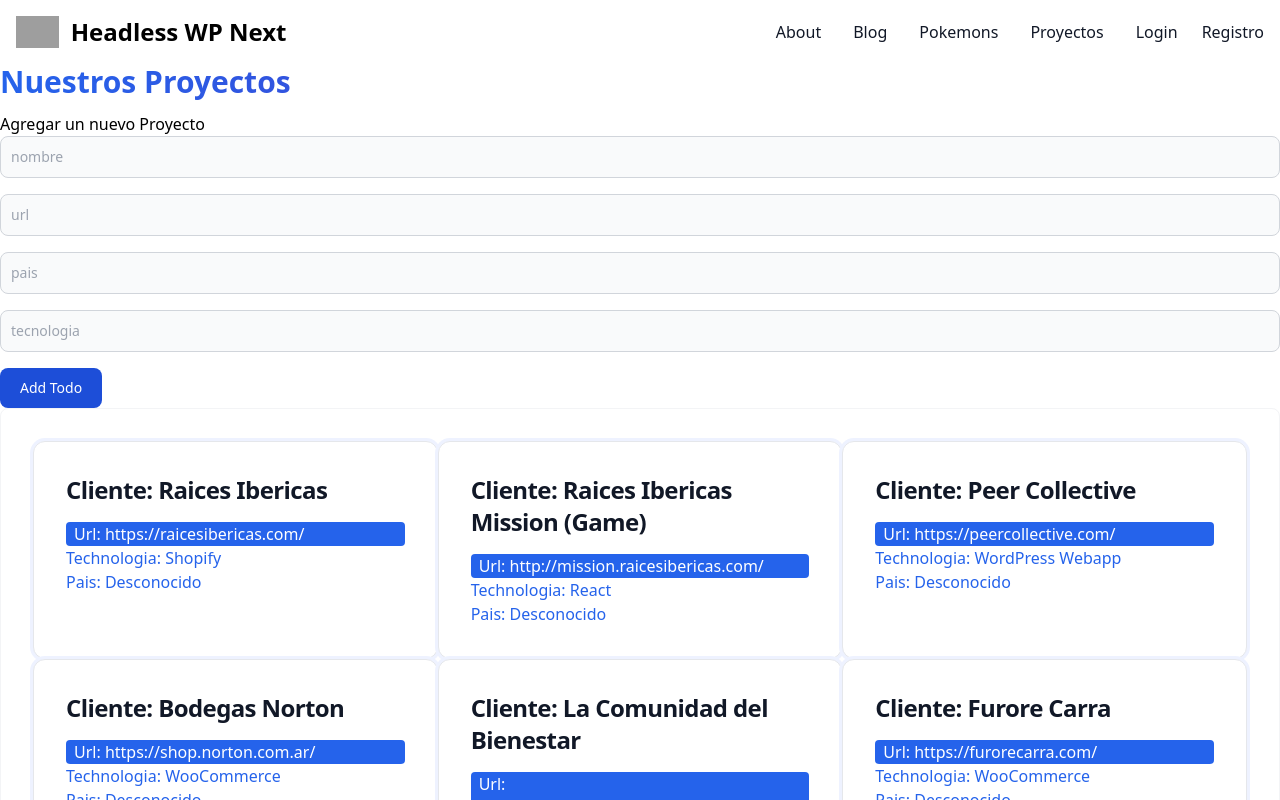
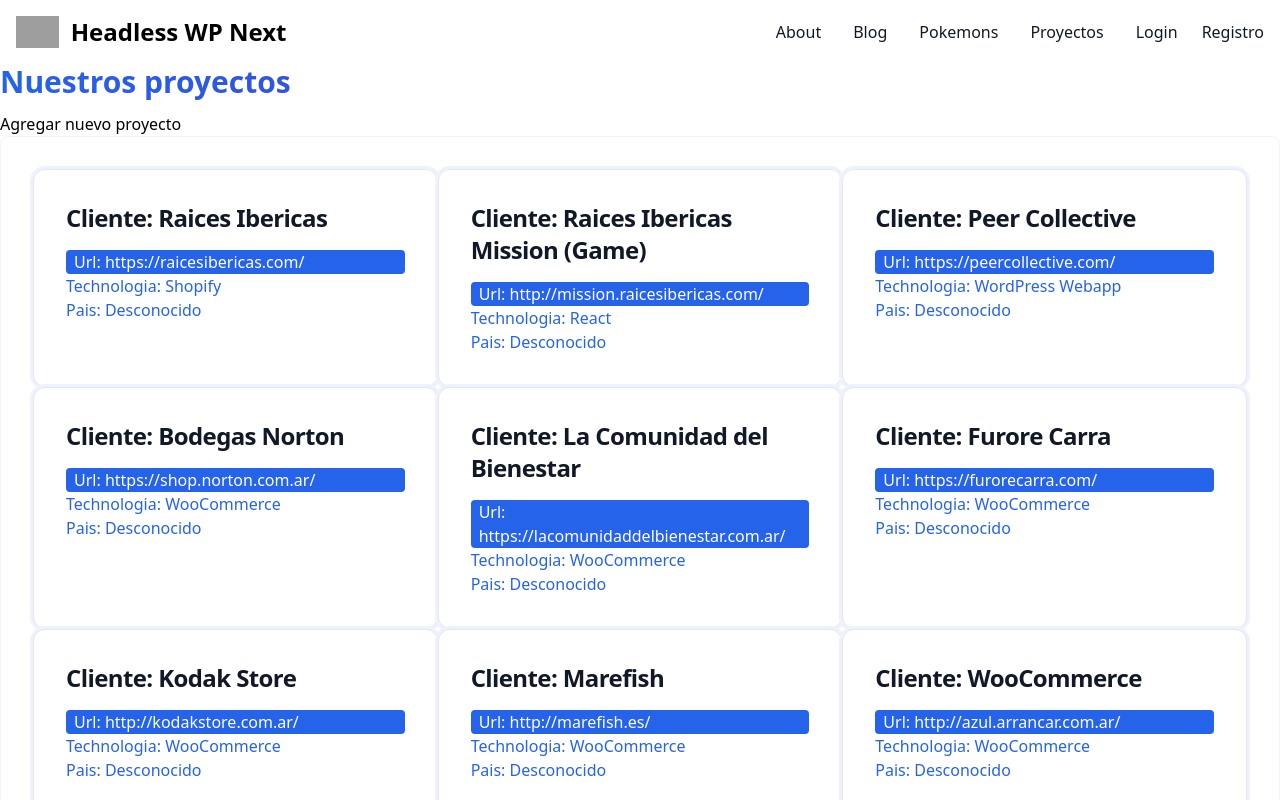
Before and after one commit to Guillef33/nextHeadlessWP, a Next.js app: page /proyectos in a window 1280 px wide. Shown: the top 800 px of the page. Built offline with nearby package versions, Linux system fonts and the light colour scheme; no server answers; grey boxes are pictures that could not be loaded.

Commit message:
Heading Component

```diff
--- a/src/app/about/page.js
+++ b/src/app/about/page.js
@@ -15,6 +15,7 @@
 } from "firebase/firestore";
 import AddEmpleados from "../components/about/AddEmpleados";
 import { db } from "../lib/Firebase";
+import Heading from "../components/proyectos/Heading";
 
 function About() {
   const [items, setItems] = useState([
@@ -69,12 +70,20 @@
   return (
     <div className="max-w-screen-xl mx-auto">
       <h1 className="text-3xl font-bold sm:text-4xl m-8">Sobre nosotros</h1>
+      <Heading title="Sobre nosotros" />
       <div className="grid grid-cols-3">
         {items.map((item, index) => {
           return (
-            <div className="bg-blue-50 block rounded-xl border border-gray-100 p-4 shadow-sm hover:border-gray-200 m-8 w-32 h-20" key={index}>
-              <h2 className="text-sm font-semibold leading-6 text-indigo-600">{item.nombre}</h2>
-              <h2 className="text-sm font-semibold leading-6 text-indigo-600">{item.puesto}</h2>
+            <div
+              className="bg-blue-50 block rounded-xl border border-gray-100 p-4 shadow-sm hover:border-gray-200 m-8 w-32 h-20"
+              key={index}
+            >
+              <h2 className="text-sm font-semibold leading-6 text-indigo-600">
+                {item.nombre}
+              </h2>
+              <h2 className="text-sm font-semibold leading-6 text-indigo-600">
+                {item.puesto}
+              </h2>
             </div>
           );
         })}
@@ -87,8 +96,6 @@
         /> */}
 
         <div>
-
-
           <div className="block rounded-xl border border-gray-800 p-8 shadow-xl transition hover:border-pink-500/10 hover:shadow-pink-500/10">
             <input
               type="text"
@@ -107,7 +114,12 @@
               }
             />
 
-            <button className="text-white bg-gradient-to-r from-cyan-400 via-cyan-500 to-cyan-600 hover:bg-gradient-to-br focus:ring-4 focus:outline-none focus:ring-cyan-300 dark:focus:ring-cyan-800 shadow-lg shadow-cyan-500/50 dark:shadow-lg dark:shadow-cyan-800/80 font-medium rounded-lg text-sm px-5 py-2.5 text-center mr-2 mb-2" onClick={addItem}>Add Empleado</button>
+            <button
+              className="text-white bg-gradient-to-r from-cyan-400 via-cyan-500 to-cyan-600 hover:bg-gradient-to-br focus:ring-4 focus:outline-none focus:ring-cyan-300 dark:focus:ring-cyan-800 shadow-lg shadow-cyan-500/50 dark:shadow-lg dark:shadow-cyan-800/80 font-medium rounded-lg text-sm px-5 py-2.5 text-center mr-2 mb-2"
+              onClick={addItem}
+            >
+              Add Empleado
+            </button>
           </div>
         </div>
       </div>
--- /dev/null
+++ b/src/app/components/proyectos/Heading.js
@@ -0,0 +1,9 @@
+function Heading(props) {
+  return (
+    <h1 className="mb-3 text-3xl font-extrabold text-gray-900 dark:text-white md:text-3xl lg:text-3xl text-transparent bg-clip-text bg-gradient-to-r to-violet-800 from-blue-600">
+      {props.title}
+    </h1>
+  );
+}
+
+export default Heading;
--- /dev/null
+++ b/src/app/proyectos/add-proyectos/page.js
@@ -0,0 +1,51 @@
+"use client";
+
+import Navbar from "../../components/Navbar";
+import React, { useState, useEffect } from "react";
+import AddProyecto from "../../components/proyectos/AddProyecto";
+import { Proyectos } from "../../components/proyectos/List";
+
+function AddProyectosPage({}) {
+  const [proyectos, setProyectos] = useState(Proyectos);
+
+  const [newProject, setNewProject] = useState({
+    nombre: "",
+    url: "",
+    pais: "",
+    tecnologia: "",
+    key: Math.random().toString(),
+  });
+
+  const addTodo = () => {
+    setProyectos([...proyectos, newProject]);
+    console.log(proyectos);
+    setNewProject({
+      nombre: "",
+      url: "",
+      pais: "",
+      tecnologia: "",
+      key: Math.random().toString(),
+    });
+  };
+
+  useEffect(() => {
+    const savedProjects = JSON.parse(localStorage.getItem("proyectos"));
+    if (savedProjects) {
+      setProyectos(savedProjects);
+    }
+  }, []);
+
+  useEffect(() => {
+    localStorage.setItem("proyectos", JSON.stringify(proyectos));
+  }, [proyectos]);
+
+  return (
+    <AddProyecto
+      newProject={newProject}
+      setNewProject={setNewProject}
+      addTodo={addTodo}
+    />
+  );
+}
+
+export default AddProyectosPage;
--- a/src/app/proyectos/page.js
+++ b/src/app/proyectos/page.js
@@ -4,29 +4,11 @@
 import { Proyectos } from "../components/proyectos/List";
 import AddProyecto from "../components/proyectos/AddProyecto";
 import React, { useState, useEffect } from "react";
+import Link from "next/link";
+import Heading from '../components/proyectos/Heading'
 
 function ProyectosPage() {
   const [proyectos, setProyectos] = useState(Proyectos);
-
-  const [newProject, setNewProject] = useState({
-    nombre: "",
-    url: "",
-    pais: "",
-    tecnologia: "",
-    key: Math.random().toString(),
-  });
-
-  const addTodo = () => {
-    setProyectos([...proyectos, newProject]);
-    console.log(proyectos);
-    setNewProject({
-      nombre: "",
-      url: "",
-      pais: "",
-      tecnologia: "",
-      key: Math.random().toString(),
-    });
-  };
 
   useEffect(() => {
     const savedProjects = JSON.parse(localStorage.getItem("proyectos"));
@@ -41,24 +23,32 @@
 
   return (
     <div className="max-w-screen-xl mx-auto">
-      <h1 className="mb-3 text-3xl font-extrabold text-gray-900 dark:text-white md:text-3xl lg:text-3xl text-transparent bg-clip-text bg-gradient-to-r to-violet-800 from-blue-600" >Nuestros Proyectos</h1>
-      <AddProyecto
-        newProject={newProject}
-        setNewProject={setNewProject}
-        addTodo={addTodo}
-      />
-
+      <div>
+        <Heading title="Nuestros proyectos" />
+        <Link href="proyectos/add-proyectos">
+          <button>Agregar nuevo proyecto</button>
+        </Link>
+      </div>
       <div className="relative block overflow-hidden rounded-lg border border-gray-100 p-4 sm:p-6 lg:p-8 grid grid-cols-3 rounded overflow-hidden shadow-lg">
         {proyectos.map((item, index) => {
           return (
-            <div className="p-6 border rounded-xl bg-white p-4 ring ring-indigo-50 sm:p-6 lg:p-8" key={index}>
-              <h1 className="mb-4 text-2xl font-extrabold leading-none tracking-tight text-gray-900 md:text-2xl lg:text-2xl dark:text-white">Cliente: {item.nombre}</h1>
-              <h4 className="px-2 text-white bg-blue-600 rounded dark:bg-blue-500">Url: {item.url}</h4>
+            <div
+              className="p-6 border rounded-xl bg-white p-4 ring ring-indigo-50 sm:p-6 lg:p-8"
+              key={index}
+            >
+              <h1 className="mb-4 text-2xl font-extrabold leading-none tracking-tight text-gray-900 md:text-2xl lg:text-2xl dark:text-white">
+                Cliente: {item.nombre}
+              </h1>
+              <h4 className="px-2 text-white bg-blue-600 rounded dark:bg-blue-500">
+                Url: {item.url}
+              </h4>
               <p className="text-blue-600 dark:text-blue-500">
                 Technologia: {item.tecnologia}
               </p>
               <p>{item.año}</p>
-              <p className="text-blue-600 dark:text-blue-500">Pais: {item.pais}</p>
+              <p className="text-blue-600 dark:text-blue-500">
+                Pais: {item.pais}
+              </p>
             </div>
           );
         })}
```
